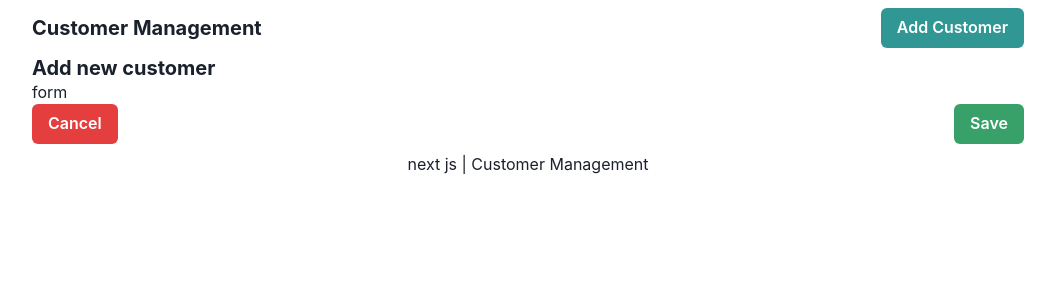
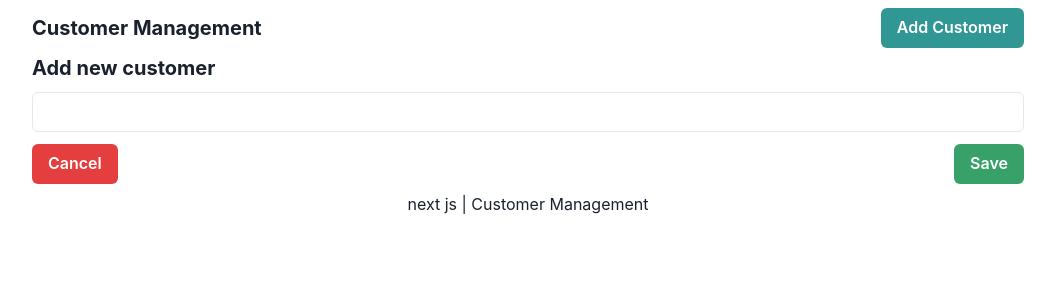
Before and after one commit to deaduchiha/customer-managment, a Next.js app: page /add-customer in a window 1280 px wide. Shown: the top 300 px of the page, without its empty margins (112-1167 px from the left). Built offline with nearby package versions, Linux system fonts and the light colour scheme.

Commit message:
change formInput components Flex to formControl

```diff
--- a/components/modules/form.jsx
+++ b/components/modules/form.jsx
@@ -1,7 +1,8 @@
 import React from "react";
+import FormInput from "./formInput";
 
 const Form = () => {
-  return <h1>form</h1>;
+  return <FormInput />;
 };
 
 export default Form;
--- a/components/modules/formInput.jsx
+++ b/components/modules/formInput.jsx
@@ -1,17 +1,10 @@
 import React from "react";
-import {
-  Box,
-  Input,
-  InputGroup,
-  InputLeftAddon,
-  Stack,
-} from "@chakra-ui/react";
+import { FormControl, FormLabel, Input } from "@chakra-ui/react";
 
 const FormInput = ({ name, label, type, value, onChange }) => {
   return (
-    <Stack>
-      <InputGroup>
-        <label htmlFor={name}>{label}</label>
+    <FormControl my={3}>
+      <FormLabel htmlFor={name}>{label}</FormLabel>
       <Input
         type={type}
         id={name}
@@ -19,8 +12,7 @@ const FormInput = ({ name, label, type, value, onChange }) => {
         value={value}
         onChange={onChange}
       />
-      </InputGroup>
-    </Stack>
+    </FormControl>
   );
 };
 
```
Lines whose indentation alone changed are shown as unchanged.
